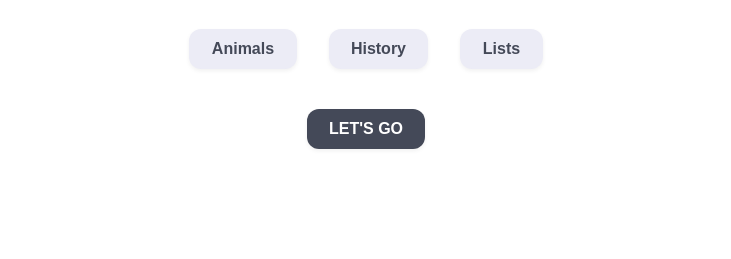
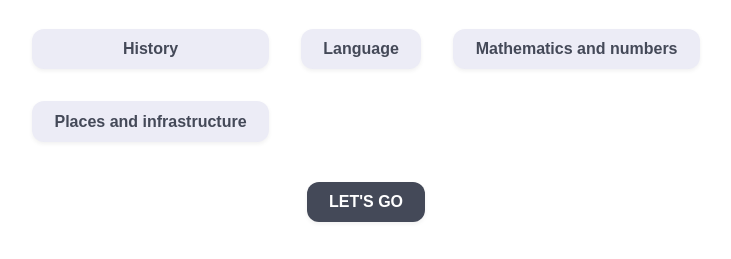
Before and after one commit to philedwardsinc/wikiwha, a plain HTML site: page wiki_whaaaa.html in a window 1280 px wide. Shown: the part 110-369 px from the top of the page, without its empty margins (274-1005 px from the left). Drawn offline with nearby package versions, Linux system fonts and the light colour scheme; no server answers.

Commit message:
Update wiki_whaaaa.html

```diff
--- a/wiki_whaaaa.html
+++ b/wiki_whaaaa.html
@@ -82,7 +82,7 @@
   <script src="https://cdn.jsdelivr.net/npm/papaparse@5.4.1/papaparse.min.js"></script>
   <script>
     /* ===== CONFIG ===== */
-    const CSV_PATH       = encodeURI('wiki.csv');
+    const CSV_PATH       = encodeURI('list.csv');
     const TITLE_FIELD    = 'Title';
     const URL_FIELD      = 'URL';
     const CATEGORY_FIELD = 'Category';
```
